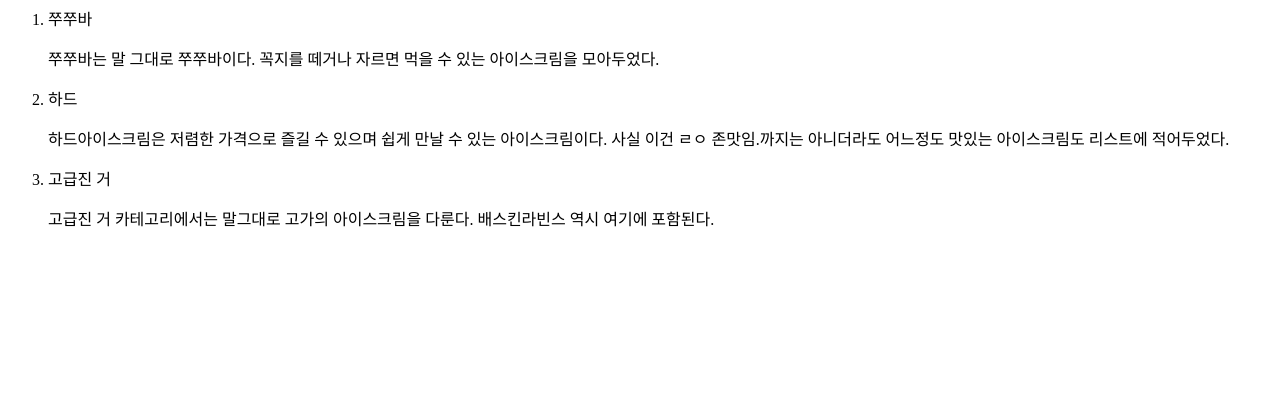
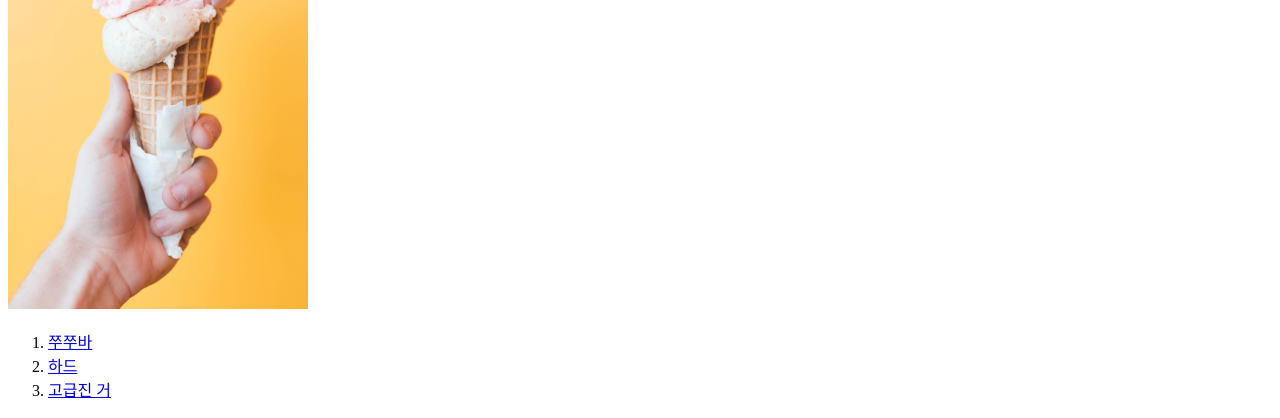
Before and after one commit to Jinny01/web, a plain HTML site: page index.html in a window 1280 px wide. Shown: the part 230-648 px from the top of the page. Drawn offline with Linux system fonts and the light colour scheme.

Commit message:
add icecream img

```diff
--- a/index.html
+++ b/index.html
@@ -6,6 +6,7 @@
 </head>
 <body>
   <h1><a href="index.html">아이스크림</a></h1>
+  <img src="icecream.jpg" width="300">
     <ol>
       <li><a href="1.html">쭈쭈바</a></li>
       <li><a href="2.html">하드</a></li>
```
Also changed, not shown: icecream.jpg (added).
